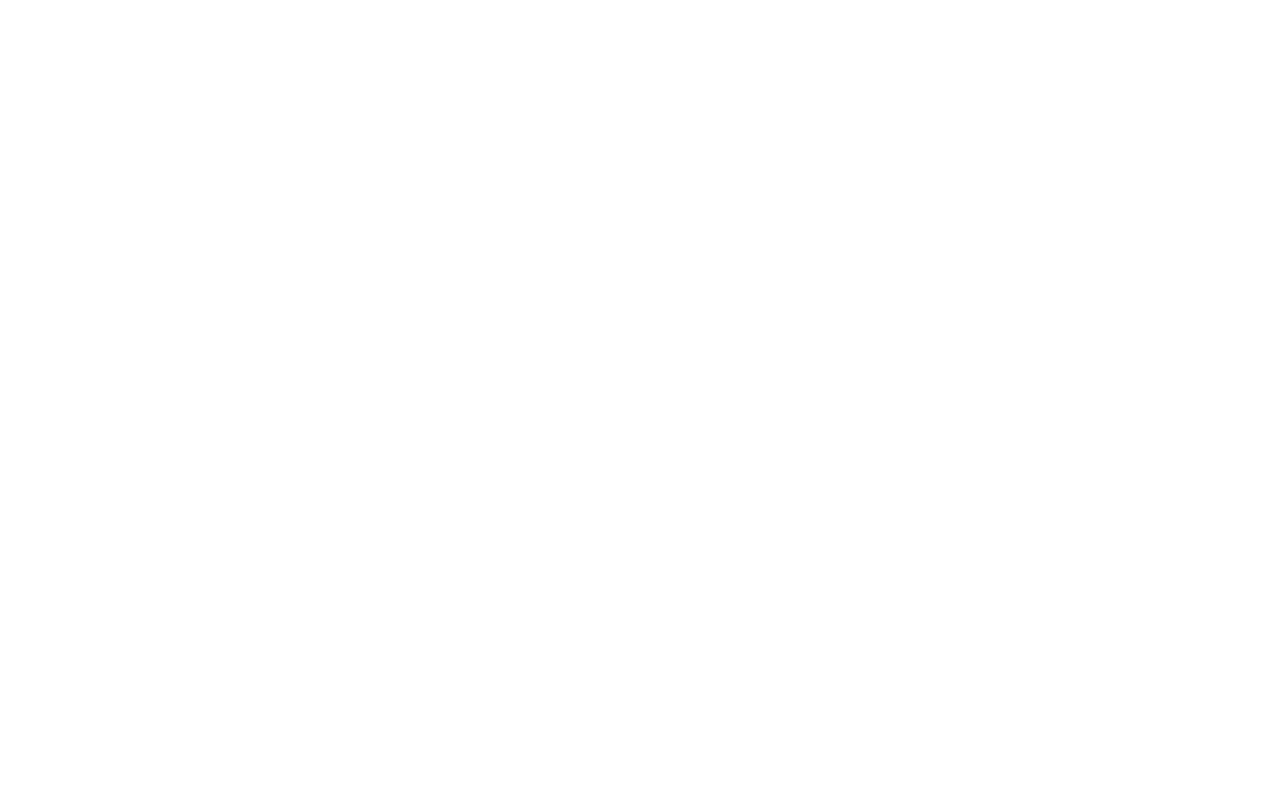
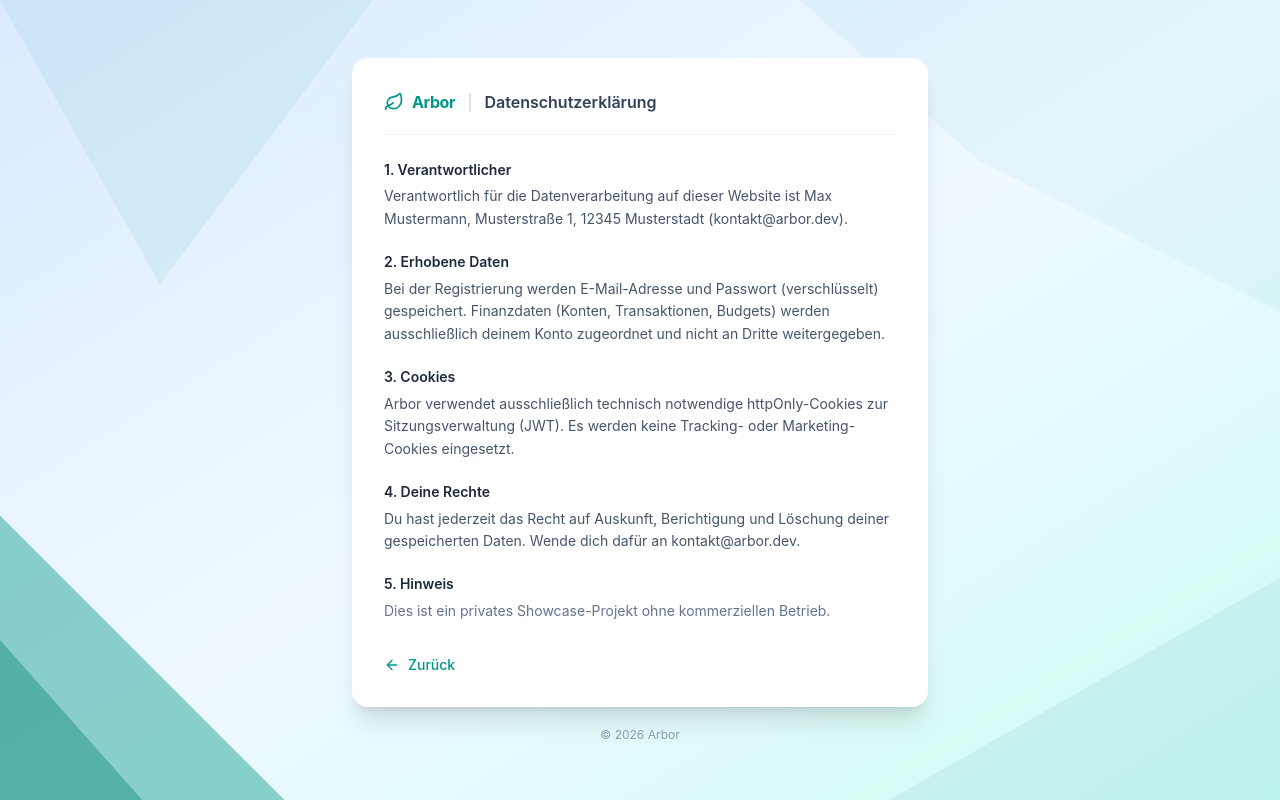
Before and after one commit to RobbyRunge/arbor, a React (Vite) app in the folder frontend/: page /privacy-policy in a window 1280 px wide. Before the commit this address had no page. Built offline with nearby package versions, Linux system fonts and the light colour scheme.

Commit message:
feat(auth): add privacy policy/legal notice pages and footer on AuthPage

```diff
--- a/frontend/src/App.tsx
+++ b/frontend/src/App.tsx
@@ -8,6 +8,8 @@ import DashboardPage from "./pages/DashboardPage";
 import TransactionsPage from "./pages/TransactionsPage";
 import SplashScreen from "./components/layout/SplashScreen";
 import { TransitionProvider } from "./context/TransitionContext";
+import LegalNoticePage from "./pages/LegalNoticePage";
+import PrivacyPolicyPage from "./pages/PrivacyPolicyPage";
 
 const splashShown = sessionStorage.getItem("splashShown");
 
@@ -34,6 +36,8 @@ function App() {
             <Route path="/login" element={<AuthPage />} />
             <Route path="/register" element={<AuthPage />} />
             <Route path="/forgot-password" element={<AuthPage />} />
+            <Route path="/legal-notice" element={<LegalNoticePage />} />
+            <Route path="/privacy-policy" element={<PrivacyPolicyPage />} />
           </Routes>
         </TransitionProvider>
       </BrowserRouter>
--- a/frontend/src/pages/AuthPage.tsx
+++ b/frontend/src/pages/AuthPage.tsx
@@ -1,5 +1,10 @@
 import { useState, useEffect } from "react";
-import { useNavigate, useLocation, useSearchParams } from "react-router-dom";
+import {
+  useNavigate,
+  useLocation,
+  useSearchParams,
+  Link,
+} from "react-router-dom";
 import { motion, AnimatePresence } from "framer-motion";
 import { Leaf, LayoutDashboard, PiggyBank, FileDown } from "lucide-react";
 
@@ -70,7 +75,7 @@ function AuthPage() {
   const brandingOnRight = mode === "register";
 
   return (
-    <div className="relative flex items-center justify-center min-h-screen w-screen bg-gradient-to-br from-blue-100 via-sky-50 to-teal-100 py-8 overflow-x-hidden">
+    <div className="relative flex flex-col items-center justify-center min-h-screen w-screen bg-gradient-to-br from-blue-100 via-sky-50 to-teal-100 py-8 overflow-x-hidden">
       <svg
         className="absolute inset-0 w-full h-full z-0"
         xmlns="http://www.w3.org/2000/svg"
@@ -230,6 +235,25 @@ function AuthPage() {
           </AnimatePresence>
         </motion.div>
       </motion.div>
+
+      {/* Footer */}
+      <div className="relative z-10 mt-6 flex items-center gap-3 text-xs text-slate-500/80">
+        <span>© 2026 Arbor</span>
+        <span className="text-slate-400/60">·</span>
+        <Link
+          to="/legal-notice"
+          className="hover:text-teal-600 transition-colors duration-150"
+        >
+          Impressum
+        </Link>
+        <span className="text-slate-400/60">·</span>
+        <Link
+          to="/privacy-policy"
+          className="hover:text-teal-600 transition-colors duration-150"
+        >
+          Datenschutz
+        </Link>
+      </div>
     </div>
   );
 }
--- /dev/null
+++ b/frontend/src/pages/LegalNoticePage.tsx
@@ -0,0 +1,86 @@
+import { useNavigate } from "react-router-dom";
+import { Leaf, ArrowLeft } from "lucide-react";
+
+function LegalNoticePage() {
+  const navigate = useNavigate();
+
+  return (
+    <div className="relative flex flex-col items-center justify-center min-h-screen w-screen bg-gradient-to-br from-blue-100 via-sky-50 to-teal-100 py-12 px-4">
+      <svg
+        className="absolute inset-0 w-full h-full z-0"
+        xmlns="http://www.w3.org/2000/svg"
+        viewBox="0 0 1440 900"
+        preserveAspectRatio="none"
+      >
+        <polygon points="0,0 420,0 180,320" fill="rgba(147,210,220,0.22)" />
+        <polygon points="0,580 320,900 0,900" fill="rgba(38,166,154,0.50)" />
+        <polygon points="0,720 160,900 0,900" fill="rgba(25,140,130,0.45)" />
+        <polygon
+          points="1000,900 1440,650 1440,900"
+          fill="rgba(147,210,220,0.25)"
+        />
+        <polygon
+          points="900,0 1440,0 1440,350 1100,180"
+          fill="rgba(170,225,230,0.18)"
+        />
+      </svg>
+
+      <div className="relative z-10 w-full max-w-xl bg-white rounded-2xl shadow-xl p-6 sm:p-8">
+        {/* Header */}
+        <div className="flex flex-wrap items-center gap-x-3 gap-y-1 mb-6 pb-5 border-b border-slate-100">
+          <div className="flex items-center gap-2 text-teal-600">
+            <Leaf size={20} />
+            <span className="font-bold text-base tracking-tight">Arbor</span>
+          </div>
+          <span className="text-slate-300 hidden sm:inline">|</span>
+          <h1 className="text-base font-semibold text-slate-700 w-full sm:w-auto">Impressum</h1>
+        </div>
+
+        {/* Content */}
+        <div className="space-y-5 text-sm text-slate-600 leading-relaxed">
+          <section>
+            <h2 className="font-semibold text-slate-800 mb-1">
+              Angaben gemäß § 5 TMG
+            </h2>
+            <p>
+              Max Mustermann
+              <br />
+              Musterstraße 1<br />
+              12345 Musterstadt
+              <br />
+              Deutschland
+            </p>
+          </section>
+
+          <section>
+            <h2 className="font-semibold text-slate-800 mb-1">Kontakt</h2>
+            <p>E-Mail: kontakt@arbor.dev</p>
+          </section>
+
+          <section>
+            <h2 className="font-semibold text-slate-800 mb-1">Hinweis</h2>
+            <p className="text-slate-500">
+              Dies ist ein privates Showcase-Projekt. Es werden keine
+              personenbezogenen Daten an Dritte weitergegeben.
+            </p>
+          </section>
+        </div>
+
+        {/* Back */}
+        <button
+          onClick={() => navigate(-1)}
+          className="mt-8 flex items-center gap-2 text-sm text-teal-600 hover:text-teal-700 font-medium transition-colors"
+        >
+          <ArrowLeft size={16} />
+          Zurück
+        </button>
+      </div>
+
+      <p className="relative z-10 mt-5 text-xs text-slate-500/70">
+        © 2026 Arbor
+      </p>
+    </div>
+  );
+}
+
+export default LegalNoticePage;
--- /dev/null
+++ b/frontend/src/pages/PrivacyPolicyPage.tsx
@@ -0,0 +1,111 @@
+import { useNavigate } from "react-router-dom";
+import { Leaf, ArrowLeft } from "lucide-react";
+
+function PrivacyPolicyPage() {
+  const navigate = useNavigate();
+
+  return (
+    <div className="relative flex flex-col items-center justify-center min-h-screen w-screen bg-gradient-to-br from-blue-100 via-sky-50 to-teal-100 py-12 px-4">
+      <svg
+        className="absolute inset-0 w-full h-full z-0"
+        xmlns="http://www.w3.org/2000/svg"
+        viewBox="0 0 1440 900"
+        preserveAspectRatio="none"
+      >
+        <polygon points="0,0 420,0 180,320" fill="rgba(147,210,220,0.22)" />
+        <polygon points="0,580 320,900 0,900" fill="rgba(38,166,154,0.50)" />
+        <polygon points="0,720 160,900 0,900" fill="rgba(25,140,130,0.45)" />
+        <polygon
+          points="1000,900 1440,650 1440,900"
+          fill="rgba(147,210,220,0.25)"
+        />
+        <polygon
+          points="900,0 1440,0 1440,350 1100,180"
+          fill="rgba(170,225,230,0.18)"
+        />
+      </svg>
+
+      <div className="relative z-10 w-full max-w-xl bg-white rounded-2xl shadow-xl p-6 sm:p-8">
+        {/* Header */}
+        <div className="flex flex-wrap items-center gap-x-3 gap-y-1 mb-6 pb-5 border-b border-slate-100">
+          <div className="flex items-center gap-2 text-teal-600">
+            <Leaf size={20} />
+            <span className="font-bold text-base tracking-tight">Arbor</span>
+          </div>
+          <span className="text-slate-300 hidden sm:inline">|</span>
+          <h1 className="text-base font-semibold text-slate-700 w-full sm:w-auto">
+            Datenschutzerklärung
+          </h1>
+        </div>
+
+        {/* Content */}
+        <div className="space-y-5 text-sm text-slate-600 leading-relaxed">
+          <section>
+            <h2 className="font-semibold text-slate-800 mb-1">
+              1. Verantwortlicher
+            </h2>
+            <p>
+              Verantwortlich für die Datenverarbeitung auf dieser Website ist
+              Max Mustermann, Musterstraße 1, 12345 Musterstadt
+              (kontakt@arbor.dev).
+            </p>
+          </section>
+
+          <section>
+            <h2 className="font-semibold text-slate-800 mb-1">
+              2. Erhobene Daten
+            </h2>
+            <p>
+              Bei der Registrierung werden E-Mail-Adresse und Passwort
+              (verschlüsselt) gespeichert. Finanzdaten (Konten, Transaktionen,
+              Budgets) werden ausschließlich deinem Konto zugeordnet und nicht
+              an Dritte weitergegeben.
+            </p>
+          </section>
+
+          <section>
+            <h2 className="font-semibold text-slate-800 mb-1">3. Cookies</h2>
+            <p>
+              Arbor verwendet ausschließlich technisch notwendige
+              httpOnly-Cookies zur Sitzungsverwaltung (JWT). Es werden keine
+              Tracking- oder Marketing-Cookies eingesetzt.
+            </p>
+          </section>
+
+          <section>
+            <h2 className="font-semibold text-slate-800 mb-1">
+              4. Deine Rechte
+            </h2>
+            <p>
+              Du hast jederzeit das Recht auf Auskunft, Berichtigung und
+              Löschung deiner gespeicherten Daten. Wende dich dafür an
+              kontakt@arbor.dev.
+            </p>
+          </section>
+
+          <section>
+            <h2 className="font-semibold text-slate-800 mb-1">5. Hinweis</h2>
+            <p className="text-slate-500">
+              Dies ist ein privates Showcase-Projekt ohne kommerziellen Betrieb.
+            </p>
+          </section>
+        </div>
+
+        {/* Back */}
+        <button
+          onClick={() => navigate(-1)}
+          className="mt-8 flex items-center gap-2 text-sm text-teal-600 hover:text-teal-700 font-medium transition-colors"
+        >
+          <ArrowLeft size={16} />
+          Zurück
+        </button>
+      </div>
+
+      <p className="relative z-10 mt-5 text-xs text-slate-500/70">
+        © 2026 Arbor
+      </p>
+    </div>
+  );
+}
+
+export default PrivacyPolicyPage;
```
